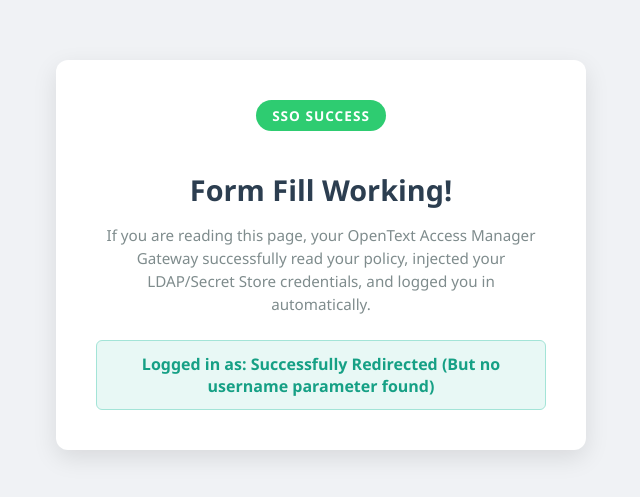
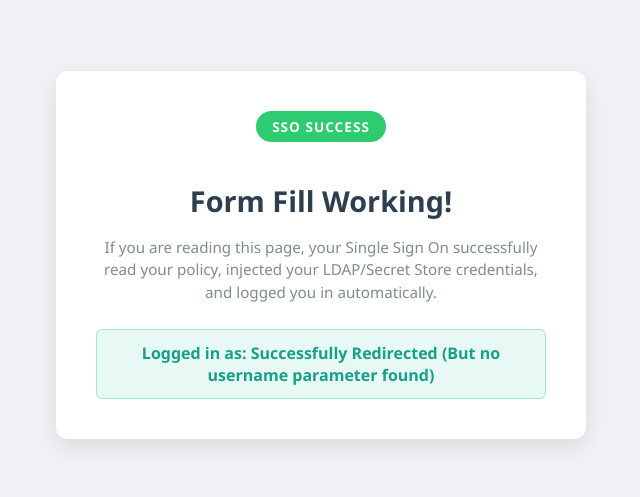
Before and after one commit to Jason-lai23/Login, a plain HTML site: page dashboard.html in a window 1280 px wide. Shown: the part 145-642 px from the top of the page, without its empty margins (319-959 px from the left). Drawn offline with Linux system fonts and the light colour scheme.

Commit message:
Update SSO message in dashboard.html

```diff
--- a/dashboard.html
+++ b/dashboard.html
@@ -60,7 +60,7 @@
     <div class="dashboard-card">
         <div class="badge">SSO SUCCESS</div>
         <h1>Form Fill Working!</h1>
-        <p>If you are reading this page, your OpenText Access Manager Gateway successfully read your policy, injected your LDAP/Secret Store credentials, and logged you in automatically.</p>
+        <p>If you are reading this page, your Single Sign On successfully read your policy, injected your LDAP/Secret Store credentials, and logged you in automatically.</p>
 
         <!-- The JS below will fill this in dynamically -->
         <div class="user-box">
```
